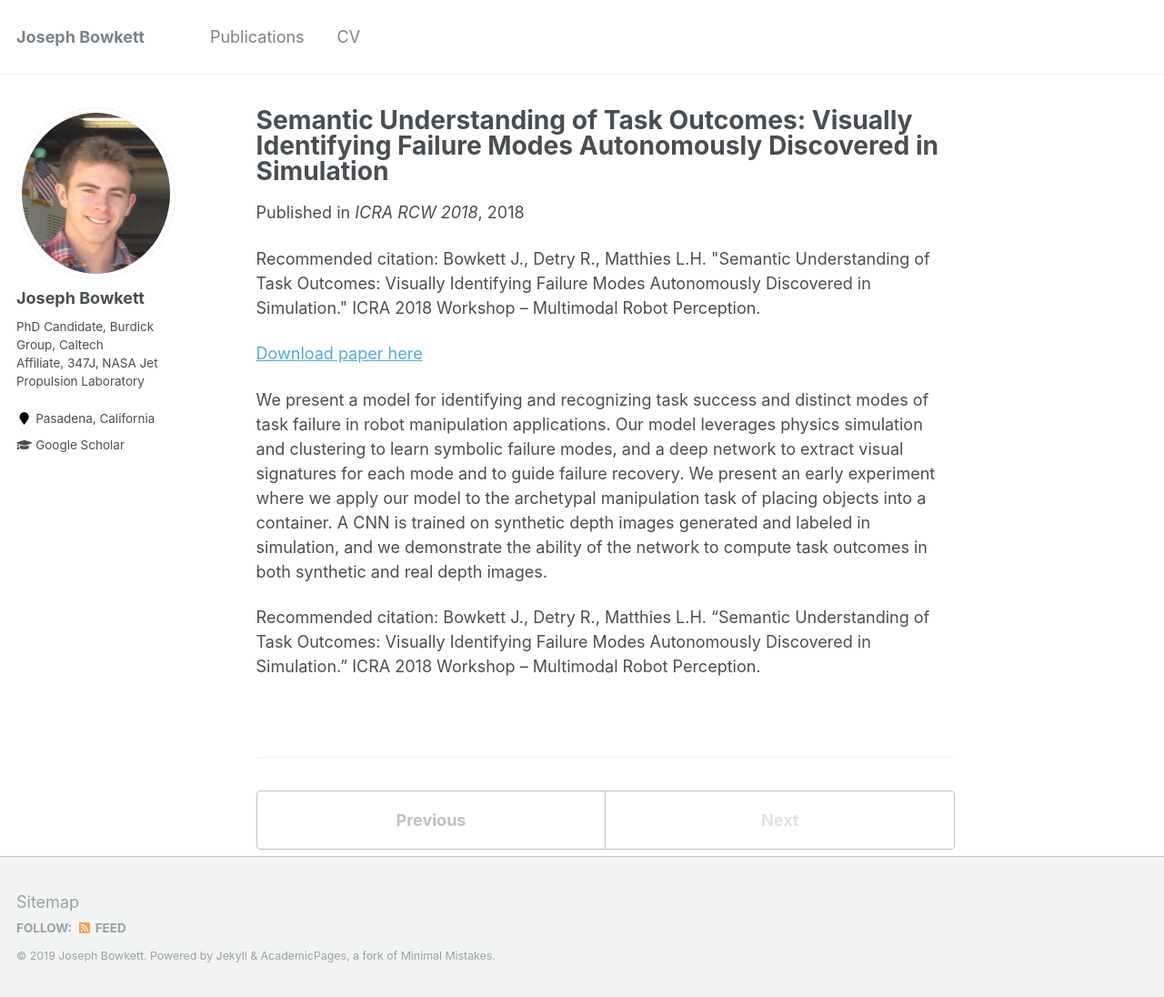
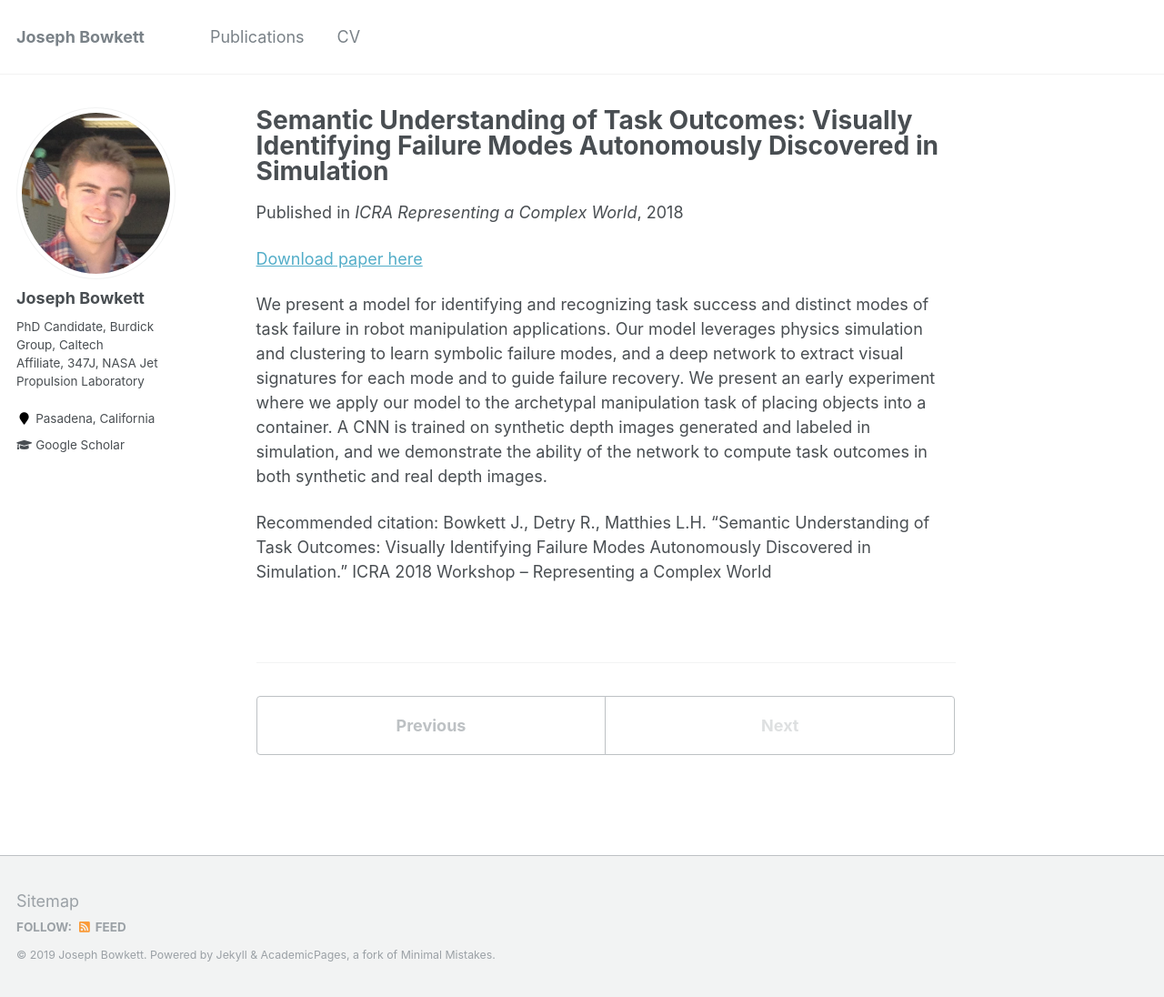
Before and after one commit to JosephBowkett/josephbowkett.github.io, a Jekyll site: the page built from _publications/2018-05-21-semantic-task-outcome.md, in a window 1280 px wide and 1096 px high. Shown: the whole window at 91% size. Built offline with Jekyll 4.4.1, drawn with Linux system fonts in a browser that asks for light colours.

Commit message:
Updated paper slugs, remove citation from start of description

```diff
--- a/_publications/2018-10-01-semantic-task-outcome.md
+++ b/_publications/2018-05-21-semantic-task-outcome.md
@@ -1,15 +1,14 @@
 ---
 title: "Semantic Understanding of Task Outcomes: Visually Identifying Failure Modes Autonomously Discovered in Simulation"
 collection: publications
-permalink: /publication/2018-10-01-semantic-task-outcome
+permalink: /publication/2018-05-21-semantic-task-outcome
 excerpt: 'We present a model for identifying and recognizing task success and distinct modes of task failure in robot manipulation applications. Our model leverages physics simulation and clustering to learn symbolic failure modes, and a deep network to extract visual signatures for each mode and to guide failure recovery. We present an early experiment where we apply our model to the archetypal manipulation task of placing objects into a container. A CNN is trained on synthetic depth images generated and labeled in simulation, and we demonstrate the ability of the network to compute task outcomes in both synthetic and real depth images.'
-date: 2018-10-01
-venue: 'ICRA RCW 2018'
-citation: 'Bowkett J., Detry R., Matthies L.H. &quot;Semantic Understanding of Task Outcomes: Visually Identifying Failure Modes Autonomously Discovered in Simulation.&quot; ICRA 2018 Workshop – Multimodal Robot Perception.'
+date: 2018-05-21
+venue: 'ICRA Representing a Complex World'
 ---
 
 <a href='http://joseph-bowkett.com/files/Semantic_Task_Outcome.pdf'>Download paper here</a>
 
 We present a model for identifying and recognizing task success and distinct modes of task failure in robot manipulation applications. Our model leverages physics simulation and clustering to learn symbolic failure modes, and a deep network to extract visual signatures for each mode and to guide failure recovery. We present an early experiment where we apply our model to the archetypal manipulation task of placing objects into a container. A CNN is trained on synthetic depth images generated and labeled in simulation, and we demonstrate the ability of the network to compute task outcomes in both synthetic and real depth images.
 
-Recommended citation: Bowkett J., Detry R., Matthies L.H. "Semantic Understanding of Task Outcomes: Visually Identifying Failure Modes Autonomously Discovered in Simulation." ICRA 2018 Workshop – Multimodal Robot Perception.
+Recommended citation: Bowkett J., Detry R., Matthies L.H. "Semantic Understanding of Task Outcomes: Visually Identifying Failure Modes Autonomously Discovered in Simulation." ICRA 2018 Workshop – Representing a Complex World
--- a/markdown_generator/publications.py
+++ b/markdown_generator/publications.py
@@ -83,7 +83,7 @@ for row, item in publications.iterrows():
 
     md += "\nvenue: '" + html_escape(item.venue) + "'"
 
-    md += "\ncitation: '" + html_escape(item.citation) + "'"
+    #md += "\ncitation: '" + html_escape(item.citation) + "'"
 
     md += "\n---"
 
--- a/markdown_generator/publications.tsv
+++ b/markdown_generator/publications.tsv
@@ -1,4 +1,4 @@
 pub_date	title	venue	excerpt	citation	url_slug	paper_url
-2018-10-01	Semantic Understanding of Task Outcomes: Visually Identifying Failure Modes Autonomously Discovered in Simulation	ICRA RCW 2018	We present a model for identifying and recognizing task success and distinct modes of task failure in robot manipulation applications. Our model leverages physics simulation and clustering to learn symbolic failure modes, and a deep network to extract visual signatures for each mode and to guide failure recovery. We present an early experiment where we apply our model to the archetypal manipulation task of placing objects into a container. A CNN is trained on synthetic depth images generated and labeled in simulation, and we demonstrate the ability of the network to compute task outcomes in both synthetic and real depth images.	"Bowkett J., Detry R., Matthies L.H. ""Semantic Understanding of Task Outcomes: Visually Identifying Failure Modes Autonomously Discovered in Simulation."" ICRA 2018 Workshop – Multimodal Robot Perception."	semantic-task-outcome	http://joseph-bowkett.com/files/Semantic_Task_Outcome.pdf
-2017-10-01	Comparison of control methods for two-link planar flexible manipulator	ASME 2017 International Design Engineering Technical Conferences	While the majority of terrestrial multi-link manipulators can be considered in a purely kinematic sense due to their high stiffness, the launch mass restrictions of aerospace applications such as in-orbit assembly of large space structures result in low stiffness links being employed, meaning dynamics can no longer be ignored. This paper seeks to investigate the suitability of several different  open  and  closed  loop  control  techniques  for  application to the problem of end effector position control with minimal vibration for a low stiffness space based manipulator.  Simulations of a representative planar problem with two flexible links are used to measure performance and sensitivity to parameter variation of:  model predictive control,  command shaping,  and command shaping with linear quadratic regulator (LQR) feedback. An experimental testbed is then used to validate simulation results for the recommended command shaped controller.	"Bowkett J., and Mukherjee R. ""Comparison of Control Methods for Two-Link Planar Flexible Manipulator."" ASME 2017 International Design Engineering Technical Conferences and Computers and Information in Engineering Conference. Volume 6: Multibody Systems, Nonlinear Dynamics, and Control. Cleveland, Ohio, USA"	flexible-control	http://joseph-bowkett.com/files/Flexible_control_comparison.pdf
-2016-10-01	Combined Energy Harvesting and Control of Moball: A Barycentric Spherical Robot	International Symposium on Experimental Robotics	The mobile sensor platform Moball uses an array of sliding magnets and solenoids inside a spherical shell to both harvest energy and displace its center of mass or barycenter from its center of rotation in order to control the path along which it rolls. Previous simulations of the harvesting potential for the complete system are validated experimentally, and certain phenomena that restrict effective operating conditions for energy harvesting are investigated. Tracking of characteristic trajectories for a single mass control element is used to assess the performance of the solenoids as actuators, and the ability of the system to generate a control torque during motion is demonstrated.	Bowkett J., Burkhardt M., Burdick J.W. “Combined Energy Harvesting and Control of Moball: A Barycentric Spherical Robot.” International Symposium on Experimental Robotics 2016.	moball-harvest-control	http://joseph-bowkett.com/files/Moball_Combined_Harvest_Control.pdf
+2018-05-21	Semantic Understanding of Task Outcomes: Visually Identifying Failure Modes Autonomously Discovered in Simulation	ICRA Representing a Complex World	We present a model for identifying and recognizing task success and distinct modes of task failure in robot manipulation applications. Our model leverages physics simulation and clustering to learn symbolic failure modes, and a deep network to extract visual signatures for each mode and to guide failure recovery. We present an early experiment where we apply our model to the archetypal manipulation task of placing objects into a container. A CNN is trained on synthetic depth images generated and labeled in simulation, and we demonstrate the ability of the network to compute task outcomes in both synthetic and real depth images.	"Bowkett J., Detry R., Matthies L.H. ""Semantic Understanding of Task Outcomes: Visually Identifying Failure Modes Autonomously Discovered in Simulation."" ICRA 2018 Workshop – Representing a Complex World"	semantic-task-outcome	http://joseph-bowkett.com/files/Semantic_Task_Outcome.pdf
+2017-08-06	Comparison of control methods for two-link planar flexible manipulator	ASME International Design Engineering Technical Conferences	While the majority of terrestrial multi-link manipulators can be considered in a purely kinematic sense due to their high stiffness, the launch mass restrictions of aerospace applications such as in-orbit assembly of large space structures result in low stiffness links being employed, meaning dynamics can no longer be ignored. This paper seeks to investigate the suitability of several different  open  and  closed  loop  control  techniques  for  application to the problem of end effector position control with minimal vibration for a low stiffness space based manipulator.  Simulations of a representative planar problem with two flexible links are used to measure performance and sensitivity to parameter variation of:  model predictive control,  command shaping,  and command shaping with linear quadratic regulator (LQR) feedback. An experimental testbed is then used to validate simulation results for the recommended command shaped controller.	"Bowkett J., and Mukherjee R. ""Comparison of Control Methods for Two-Link Planar Flexible Manipulator."" ASME 2017 International Design Engineering Technical Conferences and Computers and Information in Engineering Conference. Volume 6: Multibody Systems, Nonlinear Dynamics, and Control. Cleveland, Ohio, USA"	flexible-control	http://joseph-bowkett.com/files/Flexible_control_comparison.pdf
+2016-10-03	Combined Energy Harvesting and Control of Moball: A Barycentric Spherical Robot	International Symposium on Experimental Robotics	The mobile sensor platform Moball uses an array of sliding magnets and solenoids inside a spherical shell to both harvest energy and displace its center of mass or barycenter from its center of rotation in order to control the path along which it rolls. Previous simulations of the harvesting potential for the complete system are validated experimentally, and certain phenomena that restrict effective operating conditions for energy harvesting are investigated. Tracking of characteristic trajectories for a single mass control element is used to assess the performance of the solenoids as actuators, and the ability of the system to generate a control torque during motion is demonstrated.	Bowkett J., Burkhardt M., Burdick J.W. “Combined Energy Harvesting and Control of Moball: A Barycentric Spherical Robot.” International Symposium on Experimental Robotics 2016.	moball-harvest-control	http://joseph-bowkett.com/files/Moball_Combined_Harvest_Control.pdf
```
Also changed, not shown: _publications/2016-10-03-moball-harvest-control.md (renamed from _publications/2016-10-01-moball-harvest-control.md, +2 -3 lines), _publications/2017-08-06-flexible-control.md (renamed from _publications/2017-10-01-flexible-control.md, +3 -4 lines).
